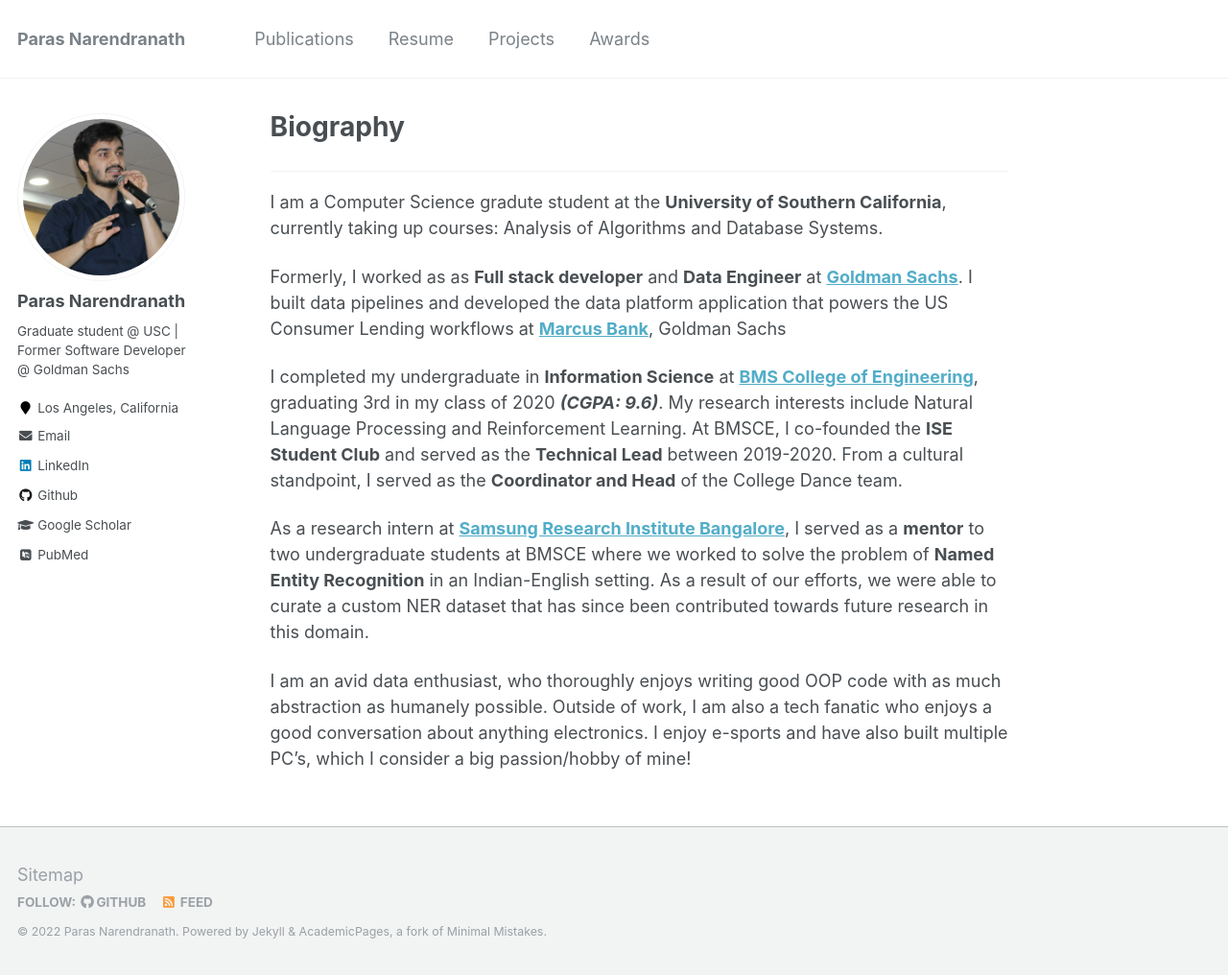
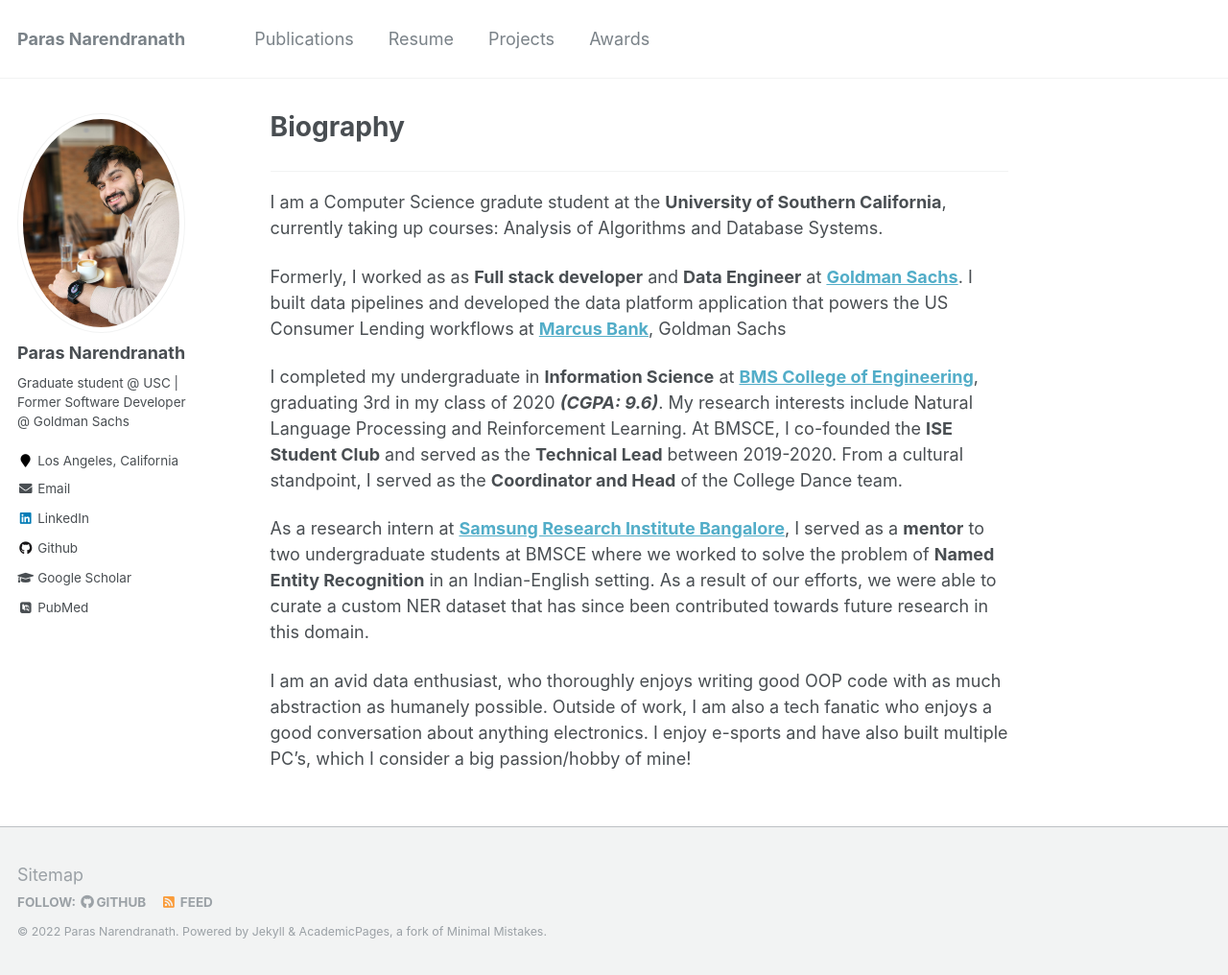
Before and after one commit to parasnaren/github-io-page, a Jekyll site: the page built from _pages/about.md, in a window 1280 px wide and 1016 px high. Shown: the whole window at 96% size. Built offline with Jekyll 4.4.1, drawn with Linux system fonts in a browser that asks for light colours; some web fonts are replaced.

Commit message:
Update pic

```diff
--- a/_config.yml
+++ b/_config.yml
@@ -81,7 +81,7 @@ analytics:
 # Site Author
 author:
   name             : "Paras Narendranath"
-  avatar           : "speaking-ise.jpeg"
+  avatar           : "beige-hoodie.jpeg"
   bio              : "Graduate student @ USC | Former Software Developer @ Goldman Sachs"
   location         : "Los Angeles, California"
   employer         :
```
Also changed, not shown: images/beige-hoodie.jpeg (added), 2 other files.
